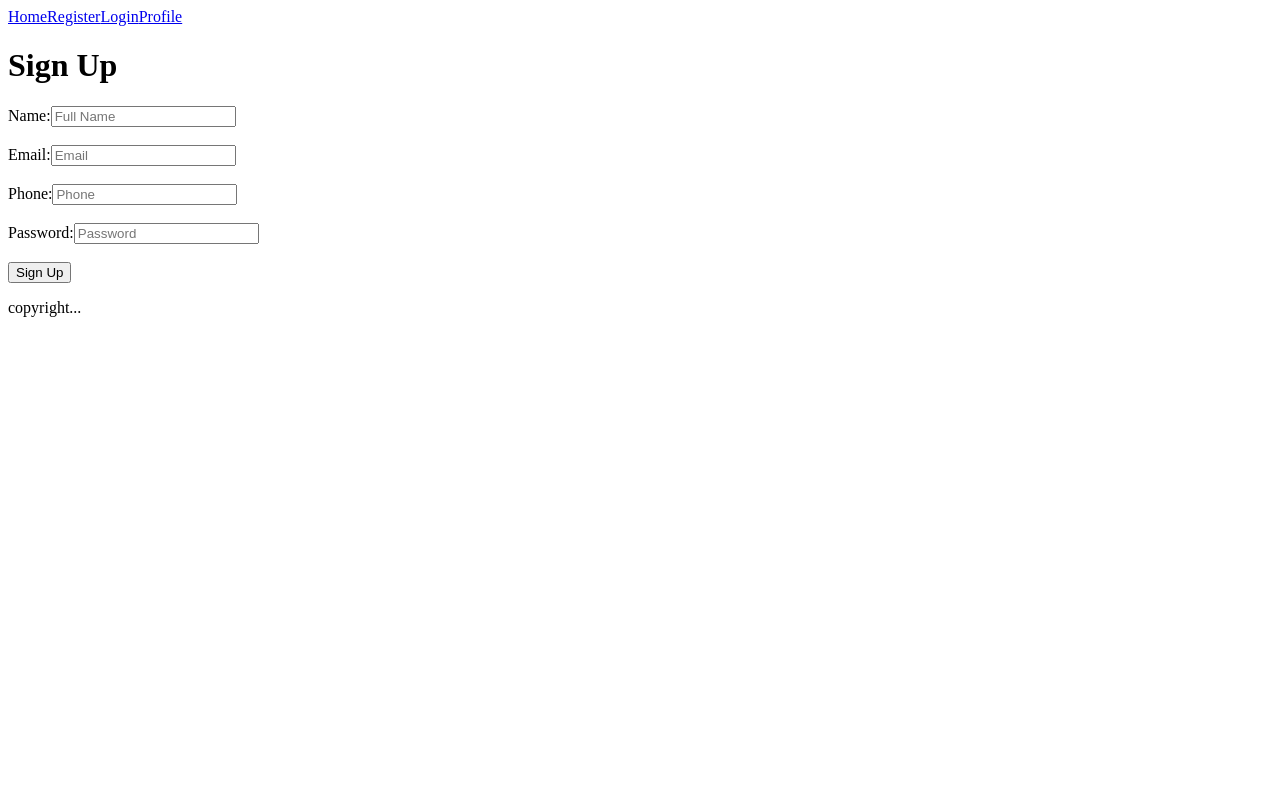
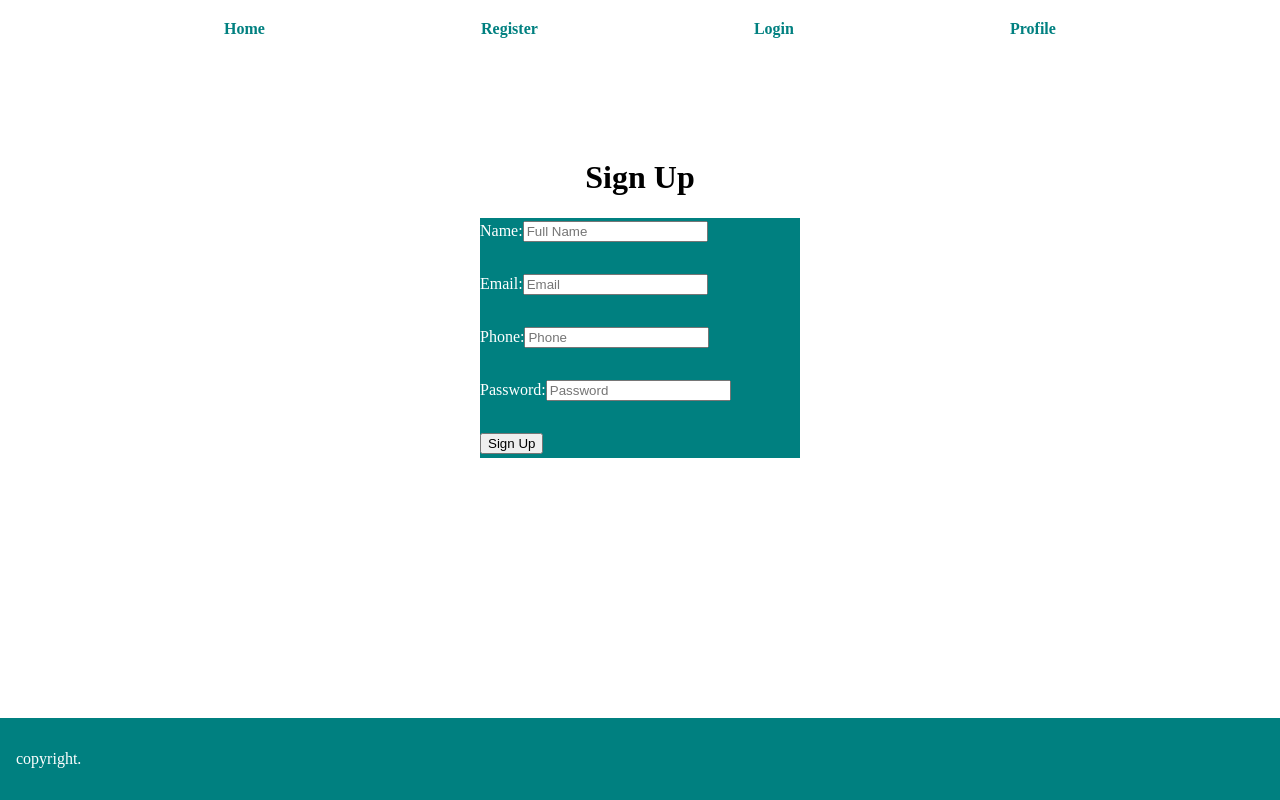
Before and after one commit to femmiennine/fullstack-jwt-auth-practice, a React (Create React App) app in the folder client/: page /register in a window 1280 px wide. Built offline with nearby package versions, Linux system fonts and the light colour scheme.

Commit message:
styled components

```diff
--- a/client/package.json
+++ b/client/package.json
@@ -11,11 +11,13 @@
     "@types/node": "^16.7.13",
     "@types/react": "^18.0.0",
     "@types/react-dom": "^18.0.0",
+    "@types/styled-components": "^5.1.26",
     "axios": "^1.1.3",
     "react": "^18.2.0",
     "react-dom": "^18.2.0",
     "react-router-dom": "^6.4.3",
     "react-scripts": "5.0.1",
+    "styled-components": "^5.3.6",
     "typescript": "^4.8.4",
     "web-vitals": "^2.1.0"
   },
--- a/client/public/index.html
+++ b/client/public/index.html
@@ -2,42 +2,13 @@
 <html lang="en">
   <head>
     <meta charset="utf-8" />
-    <link rel="icon" href="%PUBLIC_URL%/favicon.ico" />
     <meta name="viewport" content="width=device-width, initial-scale=1" />
     <meta name="theme-color" content="#000000" />
-    <meta
-      name="description"
-      content="Web site created using create-react-app"
-    />
-    <link rel="apple-touch-icon" href="%PUBLIC_URL%/logo192.png" />
-    <!--
-      manifest.json provides metadata used when your web app is installed on a
-      user's mobile device or desktop. See https://developers.google.com/web/fundamentals/web-app-manifest/
-    -->
-    <link rel="manifest" href="%PUBLIC_URL%/manifest.json" />
-    <!--
-      Notice the use of %PUBLIC_URL% in the tags above.
-      It will be replaced with the URL of the `public` folder during the build.
-      Only files inside the `public` folder can be referenced from the HTML.
-
-      Unlike "/favicon.ico" or "favicon.ico", "%PUBLIC_URL%/favicon.ico" will
-      work correctly both with client-side routing and a non-root public URL.
-      Learn how to configure a non-root public URL by running `npm run build`.
-    -->
+    <meta name="description" content="Web site created using create-react-app" />
     <title>React App</title>
   </head>
   <body>
     <noscript>You need to enable JavaScript to run this app.</noscript>
     <div id="root"></div>
-    <!--
-      This HTML file is a template.
-      If you open it directly in the browser, you will see an empty page.
-
-      You can add webfonts, meta tags, or analytics to this file.
-      The build step will place the bundled scripts into the <body> tag.
-
-      To begin the development, run `npm start` or `yarn start`.
-      To create a production bundle, use `npm run build` or `yarn build`.
-    -->
   </body>
 </html>
--- a/client/src/layout/Footer.tsx
+++ b/client/src/layout/Footer.tsx
@@ -1,8 +1,20 @@
+import styled from 'styled-components'
+
+const Container = styled.div`
+  margin-top: 1rem;
+  padding: 1rem;
+  background-color: teal;
+  color: white;
+  position: fixed;
+  bottom: 0;
+  left: 0;
+  width: 100%;
+`
 const Footer = () => {
   return (
-    <footer>
-      <p>copyright...</p>
-    </footer>
+    <Container>
+      <p>copyright.</p>
+    </Container>
   )
 }
 export default Footer
--- a/client/src/layout/Navbar.tsx
+++ b/client/src/layout/Navbar.tsx
@@ -1,21 +1,30 @@
+import styled from 'styled-components'
 import { Link } from 'react-router-dom'
+
+const NavBar = styled.div`
+  display: flex;
+  align-items: center;
+  justify-content: space-evenly;
+  font-weight: bold;
+  margin-top: 20px;
+`
 
 const Navbar = () => {
   return (
-    <nav>
-      <Link to='/' className='navlink'>
+    <NavBar>
+      <Link style={{ textDecoration: 'none', color: 'teal' }} to='/'>
         Home
       </Link>
-      <Link to='/register' className='navlink'>
+      <Link style={{ textDecoration: 'none', color: 'teal' }} to='/register'>
         Register
       </Link>
-      <Link to='/login' className='navlink'>
+      <Link style={{ textDecoration: 'none', color: 'teal' }} to='/login'>
         Login
       </Link>
-      <Link to='/profile' className='navlink'>
+      <Link style={{ textDecoration: 'none', color: 'teal' }} to='/profile'>
         Profile
       </Link>
-    </nav>
+    </NavBar>
   )
 }
 export default Navbar
--- a/client/src/pages/Login.tsx
+++ b/client/src/pages/Login.tsx
@@ -35,7 +35,7 @@ const Login = () => {
   }
 
   const closeModal = () => {
-    setIsModalOpen(false)
+    return setIsModalOpen(false)
   }
 
   return (
@@ -53,6 +53,7 @@ const Login = () => {
             placeholder='Email'
           />
         </div>
+        <br />
 
         <div>
           <label htmlFor='password'>Password:</label>
--- a/client/src/pages/Register.tsx
+++ b/client/src/pages/Register.tsx
@@ -1,7 +1,27 @@
 import axios from 'axios'
 import { useState } from 'react'
+import styled from 'styled-components'
 import Modal from '../components/Modal'
 
+const Container = styled.div`
+  display: flex;
+  flex-direction: column;
+  align-items: center;
+  justify-content: center;
+  height: 100%;
+  width: 100%;
+  margin-top: 100px;
+`
+
+const Form = styled.form`
+  background-color: teal;
+  color: white;
+  height: 30vh;
+  width: 40vh;
+  display: flex;
+  flex-direction: column;
+  justify-content: space-around;
+`
 const Register = () => {
   const [user, setUser] = useState({
     name: '',
@@ -27,6 +47,7 @@ const Register = () => {
       setIsModalOpen(true)
       setResponseStatus(true)
     } catch (error: any) {
+      console.log('Error', error.response.message)
       setModalText(error.response.message)
       setIsModalOpen(true)
       setResponseStatus(false)
@@ -34,13 +55,13 @@ const Register = () => {
   }
 
   const closeModal = () => {
-    setIsModalOpen(false)
+    return setIsModalOpen(false)
   }
 
   return (
-    <div>
+    <Container>
       <h1>Sign Up</h1>
-      <form onSubmit={handleSubmit}>
+      <Form onSubmit={handleSubmit}>
         <div>
           <label htmlFor='name'>Name:</label>
           <input
@@ -96,11 +117,11 @@ const Register = () => {
         <div>
           <button type='submit'>Sign Up</button>
         </div>
-      </form>
+      </Form>
       {isModalOpen && (
         <Modal modalText={modalText} closeModal={closeModal} responseStatus={responseStatus} />
       )}
-    </div>
+    </Container>
   )
 }
 export default Register
--- a/client/src/routes/index.tsx
+++ b/client/src/routes/index.tsx
@@ -1,4 +1,5 @@
 import { BrowserRouter, Routes, Route } from 'react-router-dom'
+import styled from 'styled-components'
 import Footer from '../layout/Footer'
 import Navbar from '../layout/Navbar'
 import Error from '../pages/Error'
@@ -7,6 +8,10 @@ import Login from '../pages/Login'
 import Profile from '../pages/Profile'
 import Register from '../pages/Register'
 
+const Container = styled.div`
+  display: flex;
+  flex-direction: column;
+`
 const Index = () => {
   return (
     <BrowserRouter>
```
Also changed, not shown: client/src/components/Modal.tsx (+5 -3 lines), 2 other files (tests, documents, lock files or other folders).
